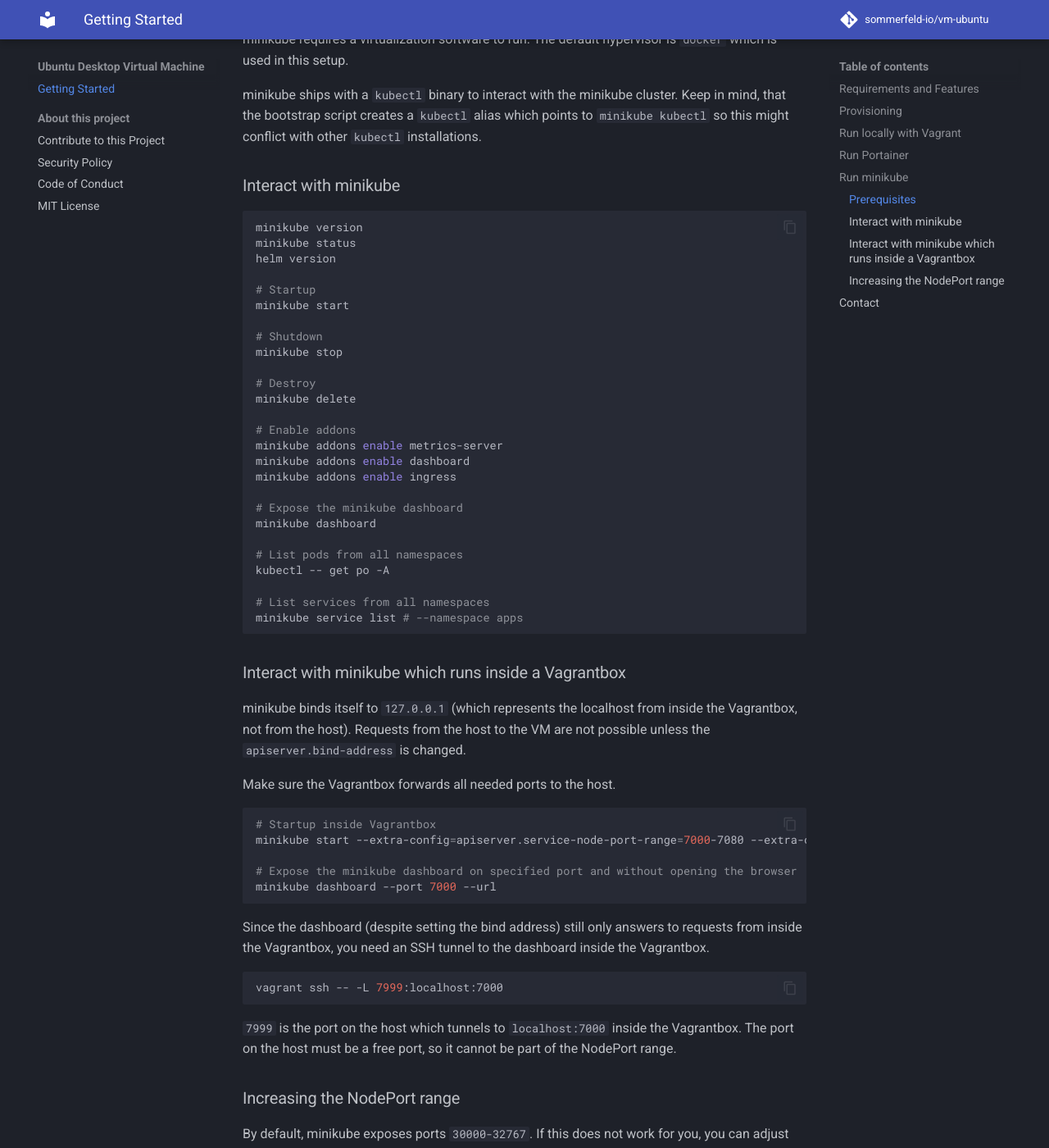
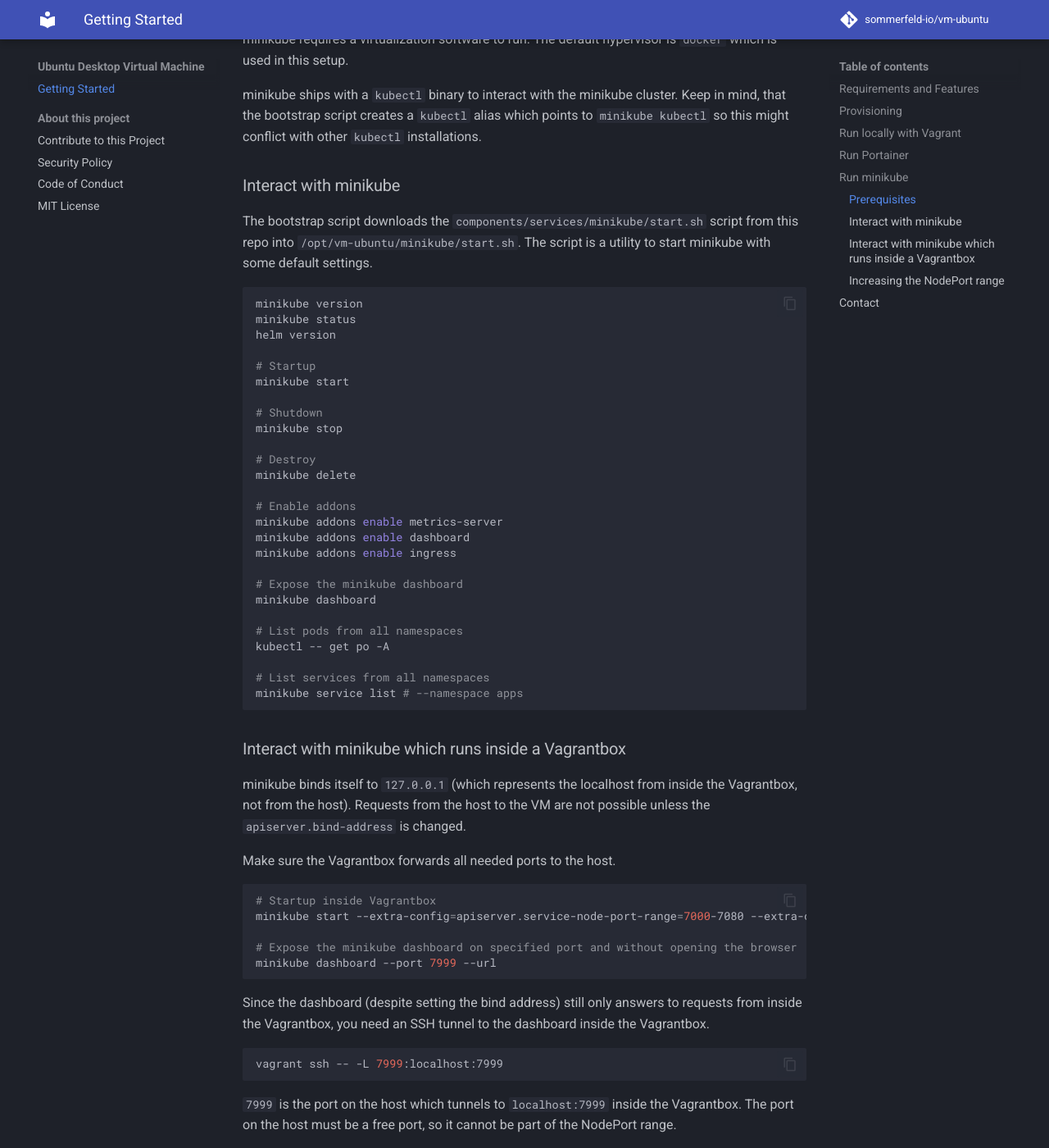
Before and after one commit to sommerfeld-io/vm-ubuntu-desktop, an MkDocs documentation site: the page built from docs/index.md, in a window 1280 px wide and 1400 px high, scrolled down 2293 px. Shown: the whole window at 82% size. Built offline with MkDocs 1.6.1 and Material for MkDocs 9.7.7, drawn with Linux system fonts in a browser that asks for light colours; comment, search, counter and statistics services are not loaded.

Commit message:
refactor: start dashboard on port 7999

````diff
--- a/docs/index.md
+++ b/docs/index.md
@@ -65,6 +65,8 @@ minikube requires a virtualization software to run. The default hypervisor is `d
 minikube ships with a `kubectl` binary to interact with the minikube cluster. Keep in mind, that the bootstrap script creates a `kubectl` alias which points to `minikube kubectl` so this might conflict with other `kubectl` installations.
 
 ### Interact with minikube
+The bootstrap script downloads the `components/services/minikube/start.sh` script from this repo into `/opt/vm-ubuntu/minikube/start.sh`. The script is a utility to start minikube with some default settings.
+
 ```bash
 minikube version
 minikube status
@@ -104,16 +106,16 @@ Make sure the Vagrantbox forwards all needed ports to the host.
 minikube start --extra-config=apiserver.service-node-port-range=7000-7080 --extra-config=apiserver.bind-address=0.0.0.0
 
 # Expose the minikube dashboard on specified port and without opening the browser
-minikube dashboard --port 7000 --url
+minikube dashboard --port 7999 --url
 ```
 
 Since the dashboard (despite setting the bind address) still only answers to requests from inside the Vagrantbox, you need an SSH tunnel to the dashboard inside the Vagrantbox.
 
 ```bash
-vagrant ssh -- -L 7999:localhost:7000
+vagrant ssh -- -L 7999:localhost:7999
 ```
 
-`7999` is the port on the host which tunnels to `localhost:7000` inside the Vagrantbox. The port on the host must be a free port, so it cannot be part of the NodePort range.
+`7999` is the port on the host which tunnels to `localhost:7999` inside the Vagrantbox. The port on the host must be a free port, so it cannot be part of the NodePort range.
 
 ### Increasing the NodePort range
 By default, minikube exposes ports `30000-32767`. If this does not work for you, you can adjust the range by using: `minikube start --extra-config=apiserver.service-node-port-range=1024-65535`
````
Also changed, not shown: 1 other file.
